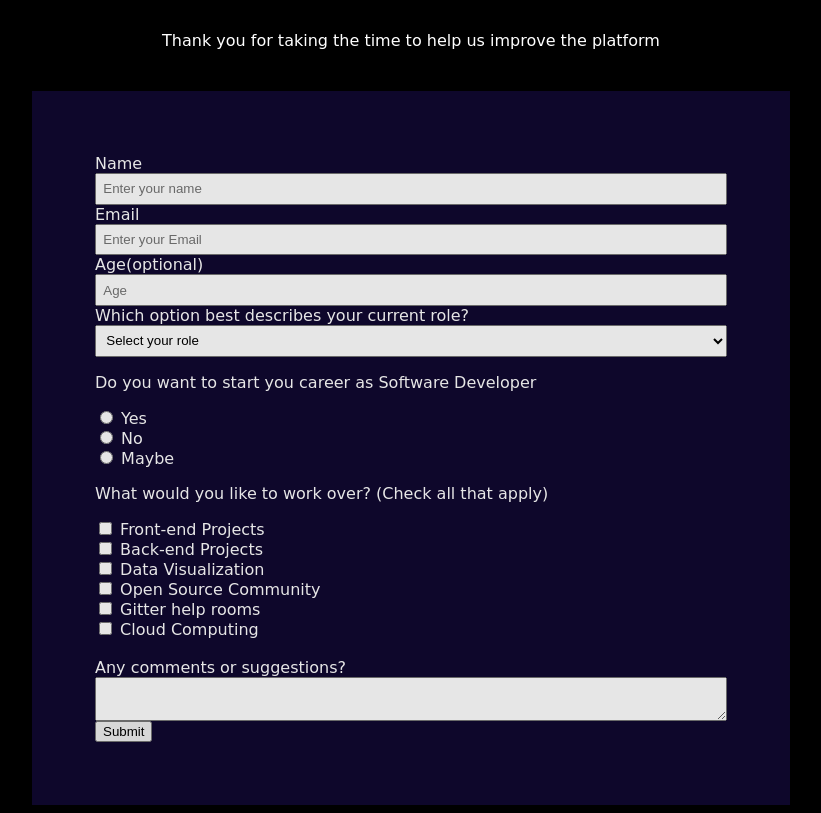
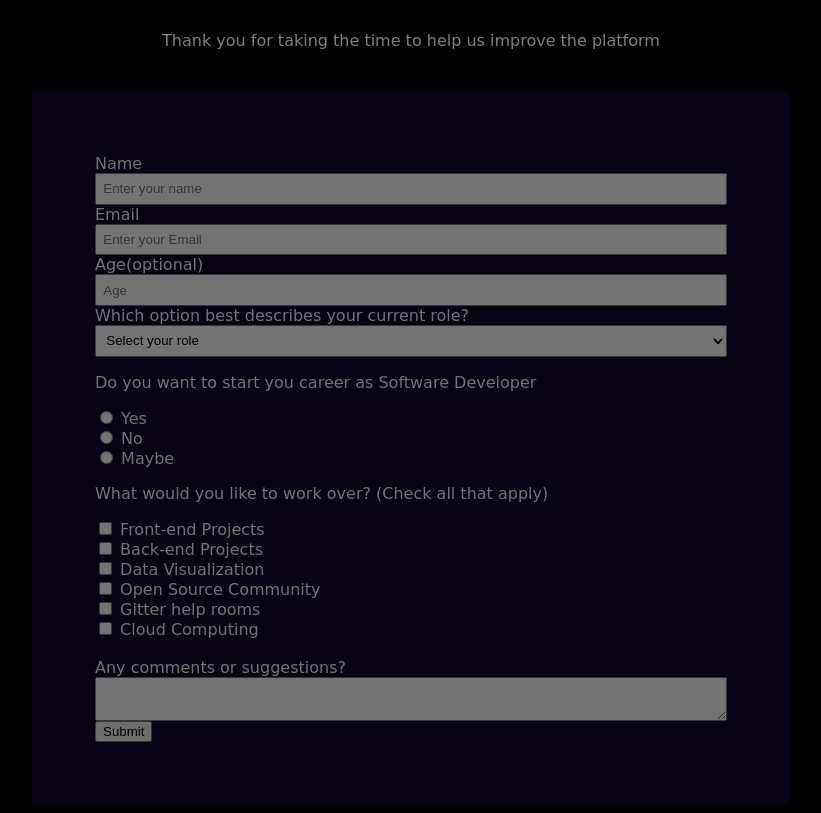
Before and after one commit to chandrikadalakoti2/Survey-Form, a plain HTML site: page index.html in a window 1280 px wide. Shown: the part 62-875 px from the top of the page, without its empty margins (229-1050 px from the left). Drawn offline with Linux system fonts and the light colour scheme.

Commit message:
Update style.css

```diff
--- a/style.css
+++ b/style.css
@@ -1,4 +1,4 @@
-body{font-family: cursive;background-color:black;
+body{font-family: cursive;background-color:black;opacity:0.5;
 background-repeat:no-repeat;background-size:cover;}
 #title{text-align:center;color:white;}
 #description{text-align:center;padding:2%;color:white;}
```
